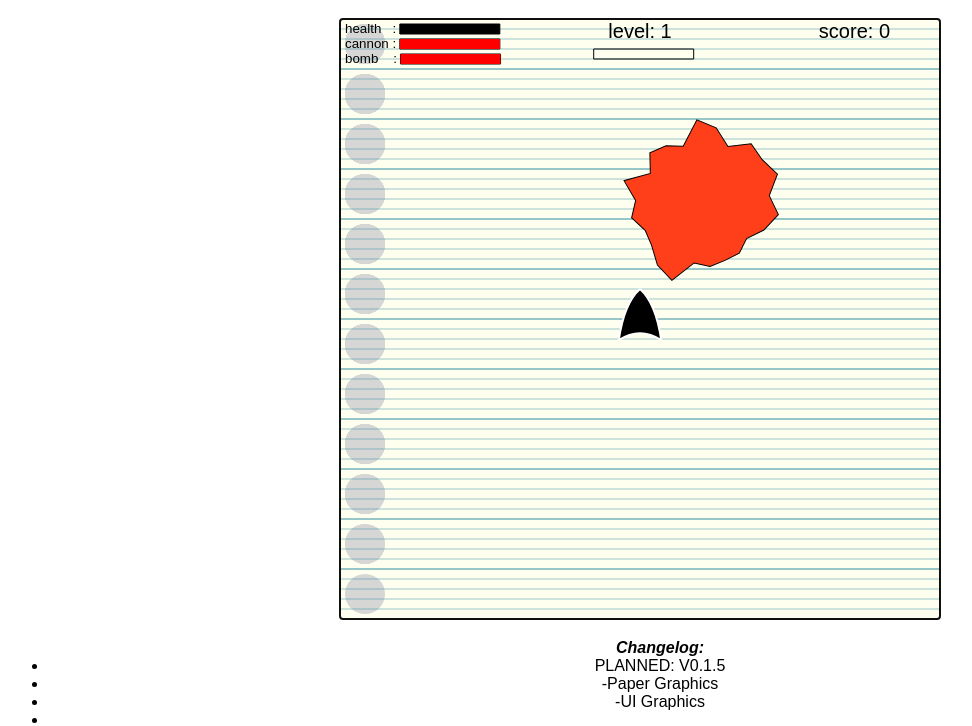
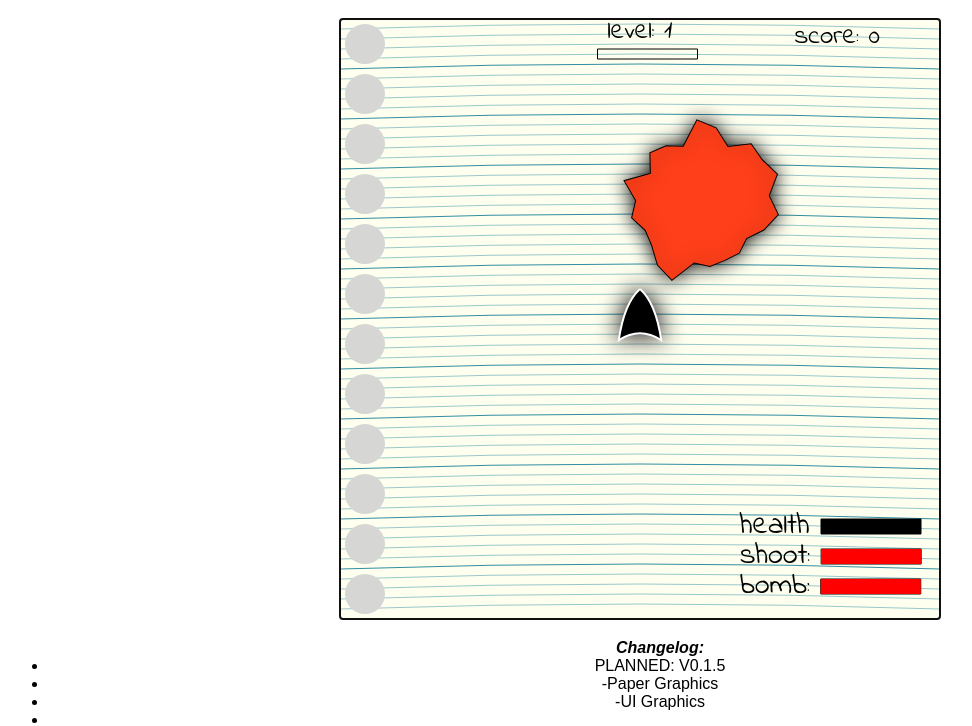
Before and after one commit to jawdinmorris/PaperSpace, a plain HTML site: page version1/index.html in a window 1280 px wide. Shown: the part 61-787 px from the top of the page, without its empty margins (0-972 px from the left). Drawn offline with Linux system fonts and the light colour scheme.

Commit message:
new notebook graphics for UI

```diff
--- a/version1/drawing.js
+++ b/version1/drawing.js
@@ -37,6 +37,9 @@ function draw_grid(ctx, minor, major, stroke, fill) {
 }
 
 function draw_ship(ctx, radius, options) {
+    ctx.shadowInset = true;
+    ctx.shadowBlur = 25;
+    ctx.shadowColor = "#000";
     options = options || {};
 
     let angle = (options.angle || 0.5 * Math.PI) / 2;
@@ -135,6 +138,7 @@ function draw_ship(ctx, radius, options) {
     }
 
     ctx.restore();
+    // ctx.shadowInset = false;
 }
 
 function draw_asteroid(ctx, radius, shape, options) {
@@ -142,8 +146,11 @@ function draw_asteroid(ctx, radius, shape, options) {
     ctx.strokeStyle = options.stroke || "white";
     ctx.fillStyle = options.fill || "black";
     noise = options.noise
+    ctx.shadowBlur = options.blur
     ctx.save();
-
+    ctx.shadowInset = true;
+    // ctx.shadowBlur = 20;
+    ctx.shadowColor = "#000";
     ctx.beginPath();
     for (let i = 0; i < shape.length; i++) {
         ctx.rotate(2 * Math.PI / shape.length);
@@ -169,11 +176,14 @@ function draw_asteroid(ctx, radius, shape, options) {
     }
     ctx.restore();
 
-
+    ctx.shadowInset = false;
 }
 
 function draw_projectile(ctx, radius, lifetime, options) {
     options = options || {};
+    ctx.shadowBlur = 0;
+    ctx.shadowInset = true;
+    ctx.shadowColor = "#000";
     ctx.save();
     ctx.beginPath();
     ctx.fillStyle = "rgb(100%, 100%," + (100 * lifetime) + "%)";
@@ -192,11 +202,14 @@ function draw_projectile(ctx, radius, lifetime, options) {
     ctx.fill();
     ctx.stroke();
     ctx.restore();
-
+    ctx.shadowInset = false;
 }
 
 function draw_bomb(ctx, radius, lifetime, options) {
     options = options || {};
+    ctx.shadowInset = true;
+    ctx.shadowBlur = 10;
+    ctx.shadowColor = "#000";
     ctx.save();
     ctx.beginPath();
     this.shape = [];
@@ -214,11 +227,12 @@ function draw_bomb(ctx, radius, lifetime, options) {
     ctx.fill();
     ctx.strokeStyle = "black"
     ctx.stroke();
-
+    ctx.shadowInset = false;
     ctx.restore();
 }
 
 function draw_star_shape(ctx, cx, cy, spikes, innerRadius, outerRadius, stroke, fill) {
+
     ctx.save();
     var rot = Math.PI / 2 * 3;
     var x = cx;
@@ -246,6 +260,7 @@ function draw_star_shape(ctx, cx, cy, spikes, innerRadius, outerRadius, stroke,
     ctx.stroke();
     ctx.fill();
     ctx.restore();
+
 }
 
 function draw_bullet_powerup(ctx, radius, lifetime) {
@@ -334,6 +349,10 @@ function draw_background(ctx, minor, major, stroke, fill) {
     major = major || minor * 5;
     stroke = stroke || "#308ea2";
     fill = fill || "#009900";
+    ctx.strokeStyle = stroke;
+    ctx.fillStyle = fill;
+    let width = ctx.canvas.width,
+        height = ctx.canvas.height
     // if (Math.random() > 0.98) {
     //     minor = 9;
     //     major = minor * 5;
@@ -347,17 +366,33 @@ function draw_background(ctx, minor, major, stroke, fill) {
     ctx.fillStyle = '#fffff0';
     ctx.fillRect(0, 0, 600, 600);
     ctx.fillStyle = '#d6d6d4';
+    for (var y = 0; y < height; y += minor) {
+        ctx.beginPath();
+        ctx.moveTo(0, y);
+        ctx.quadraticCurveTo(width / 2, y - 10, width, y)
+        // ctx.lineTo(width, y);
+        ctx.lineWidth = (y % major == 0) ? 1 : .5;
+        ctx.stroke();
+
+    }
     for (var i = 0; i < 12; i++) {
+        ctx.beginPath();
         ctx.arc(25, 25 + (i * 50), 20, 0, Math.PI * 2);
         ctx.fill();
         ctx.closePath();
+        // draw in image to main canvas
+        // var img = new Image;
+        // img.onload = function () {
+        //     ctx.shadowInset = true;
+        //     ctx.shadowBlur = 25;
+        //     ctx.shadowColor = "#000";
+        //     ctx.drawImage(this, 0, 0);
+        // }
+        // img.src = "circle.png";
 
     }
 
-    ctx.strokeStyle = stroke;
-    ctx.fillStyle = fill;
-    let width = ctx.canvas.width,
-        height = ctx.canvas.height
+
 
     // for (var x = 0; x < width; x += minor) {
     //     ctx.beginPath();
@@ -367,14 +402,7 @@ function draw_background(ctx, minor, major, stroke, fill) {
     //     ctx.stroke();
     // }
 
-    for (var y = 0; y < height; y += minor) {
-        ctx.beginPath();
-        ctx.moveTo(0, y);
-        ctx.lineTo(width, y);
-        ctx.lineWidth = (y % major == 0) ? 1 : .5;
-        ctx.stroke();
 
-    }
 
     ctx.restore();
 }
--- a/version1/game.js
+++ b/version1/game.js
@@ -20,12 +20,12 @@ var AsteroidsGame = function (id) {
     this.asteroid_mass = 15000; // Mass of asteroids
     this.asteroid_push = 10000000; // max force to apply in one frame
     this.mass_destroyed = 500;
-    this.health_indicator = new Indicator("health   :", 5, 5, 100, 10);
-    this.reload_indicator = new IncrementingIndicator("cannon ", 5, 20, 100, 10)
-    this.bomb_reload_indicator = new IncrementingIndicator("bomb    ", 5, 35, 100, 10)
+    this.health_indicator = new Indicator("health", 400, 500, 100, 15);
+    this.reload_indicator = new IncrementingIndicator("shoot", 400, 530, 100, 15)
+    this.bomb_reload_indicator = new IncrementingIndicator("bomb", 400, 560, 100, 15)
     this.level_progress_indicator = new Indicator("", this.canvas.width / 2 - 50, 30, 100, 10)
 
-    this.score_indicator = new NumberIndicator("score", this.canvas.width - 50, 10);
+    this.score_indicator = new NumberIndicator("score", this.canvas.width - 60, 15);
     this.fps_indicator = new NumberIndicator("fps",
         this.canvas.width - 10, this.canvas.height - 15, {
             digits: 2
@@ -235,6 +235,12 @@ AsteroidsGame.prototype.update = function (elapsed) {
 AsteroidsGame.prototype.draw = function () {
     this.c.clearRect(0, 0, this.canvas.width, this.canvas.height);
     draw_background(this.c)
+    this.score_indicator.draw(this.c, this.score);
+    this.level_indicator.draw(this.c, this.level);
+    this.health_indicator.draw(this.c, this.ship.health, this.ship.max_health);
+    this.reload_indicator.draw(this.c, this.ship.time_until_reloaded, this.ship.weapon_reload_time);
+    this.bomb_reload_indicator.draw(this.c, this.ship.time_until_bomb_reloaded, this.ship.bomb_reload_time);
+    this.level_progress_indicator.draw(this.c, this.score - this.baseScore, (this.level * this.asteroid_mass));
     if (this.guide) {
         draw_grid(this.c);
         this.asteroids.forEach(function (asteroid) {
@@ -249,16 +255,7 @@ AsteroidsGame.prototype.draw = function () {
         asteroid.draw(this.c, this.guide);
     }, this);
 
-    this.score_indicator.draw(this.c, this.score);
-    this.level_indicator.draw(this.c, this.level);
-    this.health_indicator.draw(this.c, this.ship.health, this.ship.max_health);
-    this.reload_indicator.draw(this.c, this.ship.time_until_reloaded, this.ship.weapon_reload_time);
-    this.bomb_reload_indicator.draw(this.c, this.ship.time_until_bomb_reloaded, this.ship.bomb_reload_time);
-    // if (this.level == 1) {
-    //     this.level_progress_indicator.draw(this.c, this.score, (this.level * 10000));
-    // } else {
-    this.level_progress_indicator.draw(this.c, this.score - this.baseScore, (this.level * this.asteroid_mass));
-    // }
+
     if (this.game_over) {
         this.message.draw(this.c, "GAME OVER", "Press R to Reset");
         return;
@@ -273,6 +270,10 @@ AsteroidsGame.prototype.draw = function () {
         po.draw(this.c);
     }, this);
     this.ship.draw(this.c, this.guide);
+
+
+
+
 }
 
 AsteroidsGame.prototype.split_asteroid = function (asteroid, elapsed) {
--- a/version1/objects.js
+++ b/version1/objects.js
@@ -1,3 +1,10 @@
+let f = new FontFace('test', 'url(https://fonts.googleapis.com/css?family=Indie+Flower&display=swap)');
+
+f.load().then(function () {
+    // Ready to use the font in a canvas context
+    console.log("font loaded");
+});
+
 function extend(ChildClass, ParentClass) {
     var parent = new ParentClass();
     ChildClass.prototype = parent;
@@ -86,7 +93,8 @@ Asteroid.prototype.draw = function (c, guide) {
     c.rotate(this.angle);
     draw_asteroid(c, this.radius, this.shape, {
         noise: this.noise,
-        guide: guide
+        guide: guide,
+        blur: 20
     });
     c.restore();
 }
@@ -291,7 +299,8 @@ Projectile.prototype.draw = function (c, guide) {
     c.rotate(this.angle);
     draw_asteroid(c, this.radius, this.shape, {
         noise: this.noise,
-        guide: guide
+        guide: guide,
+        blur: 10
     });
     c.restore();
 }
@@ -308,7 +317,7 @@ Indicator.prototype.draw = function (c, max, level) {
     c.save();
     c.strokeStyle = "black";
     c.fillStyle = "black";
-    c.font = this.height + "pt Arial";
+    c.font = this.height * 1.5 + "pt Indie Flower";
     var offset = c.measureText(this.label).width;
     c.fillText(this.label, this.x, this.y + this.height - 1);
     c.beginPath();
@@ -332,7 +341,7 @@ IncrementingIndicator.prototype.draw = function (c, max, level) {
     c.save();
     c.strokeStyle = "black";
     c.fillStyle = "black";
-    c.font = this.height + "pt Arial";
+    c.font = this.height * 1.5 + "pt Indie Flower";
     var offset = c.measureText(this.label).width;
     c.fillText(this.label, this.x, this.y + this.height - 1);
     c.fillStyle = "red";
@@ -362,7 +371,7 @@ function NumberIndicator(label, x, y, options) {
 NumberIndicator.prototype.draw = function (c, value) {
     c.save();
     c.fillStyle = "black";
-    c.font = 15 + "pt Arial";
+    c.font = 20 + "pt Indie Flower";
     c.textAlign = this.align;
     c.fillText(
         this.label + value.toFixed(this.digits),
@@ -383,9 +392,9 @@ Message.prototype.draw = function (c, main, sub) {
     c.save();
     c.fillStyle = this.fill;
     c.textAlign = this.textAlign;
-    c.font = this.main_pt + "pt Arial";
+    c.font = this.main_pt + "pt Indie Flower";
     c.fillText(main, this.x, this.y);
-    c.font = this.sub_pt + "pt Arial";
+    c.font = this.sub_pt + "pt Indie Flower";
     c.fillText(sub, this.x, this.y + this.main_pt);
     c.restore();
 }
--- a/version1/styles.css
+++ b/version1/styles.css
@@ -1,3 +1,5 @@
+@import url('https://fonts.googleapis.com/css?family=Indie+Flower&display=swap');
+
 body {
     text-align: center;
     font-family: sans-serif;
```
